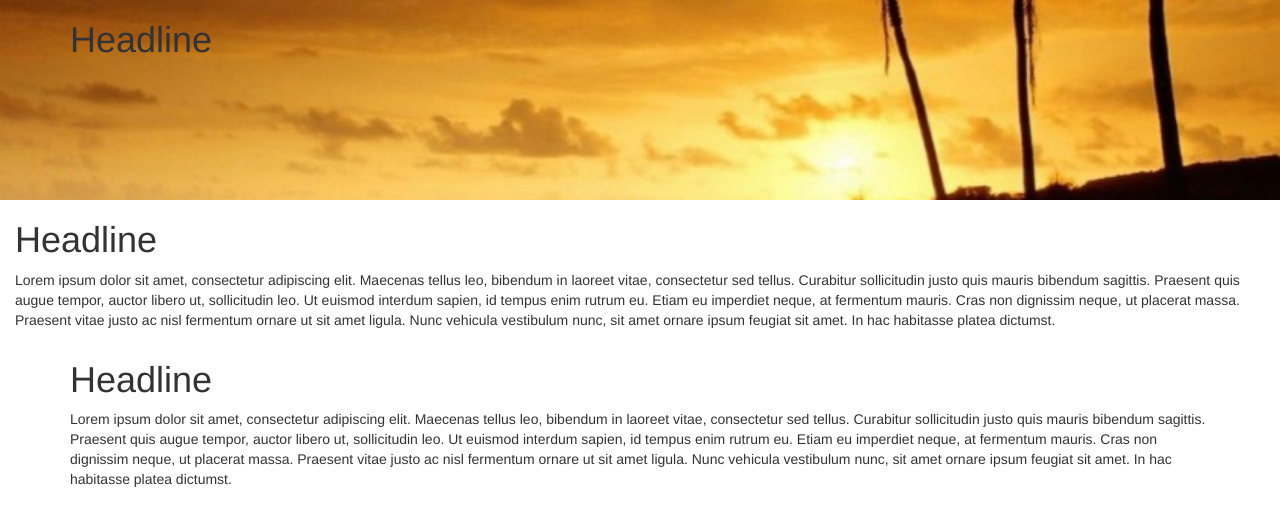
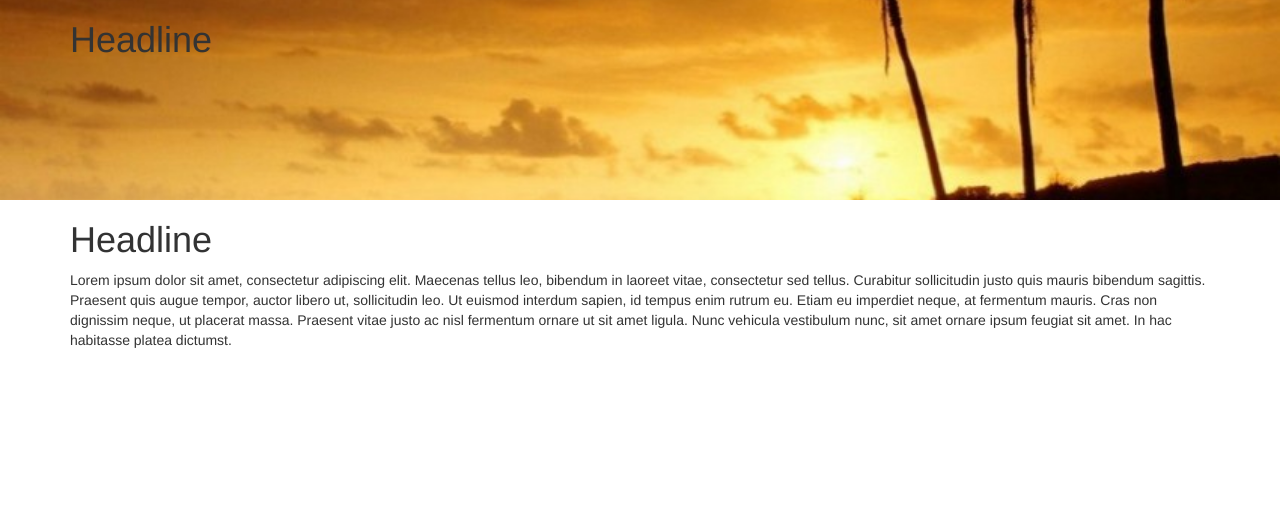
Before and after one commit to kpower77/web-dev-project, a plain HTML site: page index.html in a window 1280 px wide. Drawn offline with nearby package versions, Linux system fonts and the light colour scheme.

Commit message:
Removed fluid container

```diff
--- a/index.html
+++ b/index.html
@@ -27,20 +27,6 @@
         </div>
     </header>
 
-    <!-- Fluid Container -->
-    <div class="container-fluid">
-        <h1>Headline</h1>
-        <p>Lorem ipsum dolor sit amet, consectetur adipiscing elit.
-        Maecenas tellus leo, bibendum in laoreet vitae, consectetur
-        sed tellus. Curabitur sollicitudin justo quis mauris bibendum
-        sagittis. Praesent quis augue tempor, auctor libero ut,
-        sollicitudin leo. Ut euismod interdum sapien, id tempus enim
-        rutrum eu. Etiam eu imperdiet neque, at fermentum mauris.
-        Cras non dignissim neque, ut placerat massa. Praesent vitae
-        justo ac nisl fermentum ornare ut sit amet ligula. Nunc
-        vehicula vestibulum nunc, sit amet ornare ipsum feugiat sit
-        amet. In hac habitasse platea dictumst.</p>
-    </div>
 
     <!-- Fixed Container -->
     <div class="container">
```
